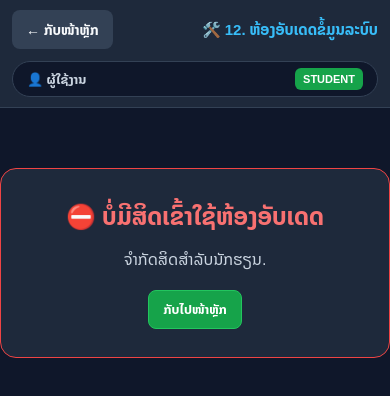
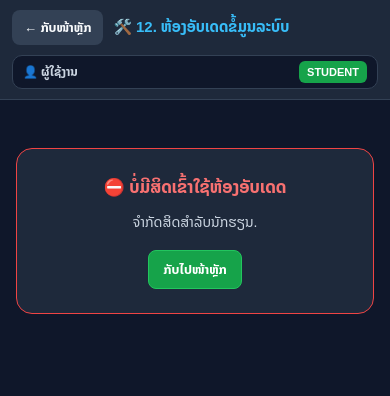
Before and after one commit to vong7878/school, a plain HTML site: page update.html in a window 390 px wide. Drawn offline with Linux system fonts and the light colour scheme.

Commit message:
Update update.html

```diff
--- a/update.html
+++ b/update.html
@@ -2,49 +2,82 @@
 <html lang="lo">
 <head>
     <meta charset="UTF-8">
-    <meta name="viewport" content="width=device-width, initial-scale=1.0">
+    <meta name="viewport" content="width=device-width, initial-scale=1.0, viewport-fit=cover">
     <title>12. ຫ້ອງອັບເດດຂໍ້ມູນລະບົບໂຮງຮຽນ</title>
     <link href="https://fonts.googleapis.com/css2?family=Noto+Sans+Lao:wght@300;400;600;700&display=swap" rel="stylesheet">
     <style>
         * { box-sizing: border-box; margin: 0; padding: 0; font-family: 'Noto Sans Lao', sans-serif; }
-        body { background: #0f172a; color: #f8fafc; min-height: 100vh; }
+        html, body {
+            background: #0f172a;
+            color: #f8fafc;
+            min-height: 100vh;
+            min-height: 100dvh;
+            max-width: 100%;
+            overflow-x: hidden;
+            -webkit-text-size-adjust: 100%;
+        }
 
         .topbar {
             background: #1e293b;
             border-bottom: 1px solid #334155;
-            padding: 14px 20px;
+            padding: 12px 16px;
             display: flex;
             align-items: center;
             justify-content: space-between;
             flex-wrap: wrap;
-            gap: 12px;
+            gap: 10px;
             position: sticky;
             top: 0;
             z-index: 100;
         }
-        .topbar-left { display: flex; align-items: center; gap: 12px; flex-wrap: wrap; }
+        .topbar-left {
+            display: flex;
+            align-items: center;
+            gap: 10px;
+            flex-wrap: wrap;
+            min-width: 0;
+            flex: 1 1 auto;
+        }
         .back-btn {
             background: #334155;
             color: #f8fafc;
             text-decoration: none;
-            padding: 8px 14px;
+            padding: 8px 13px;
             border-radius: 8px;
-            font-size: 14px;
+            font-size: 13.5px;
             font-weight: 600;
+            white-space: nowrap;
+            flex-shrink: 0;
+            transition: 0.2s;
         }
         .back-btn:hover { background: #475569; }
-        .page-title { font-size: 18px; font-weight: 700; color: #38bdf8; }
+        .page-title {
+            font-size: clamp(15px, 2.2vw, 18px);
+            font-weight: 700;
+            color: #38bdf8;
+            line-height: 1.35;
+            min-width: 0;
+            overflow-wrap: anywhere;
+        }
 
         .user-pill {
             background: #0f172a;
             border: 1px solid #334155;
-            padding: 6px 14px;
+            padding: 6px 12px;
             border-radius: 999px;
-            font-size: 13px;
+            font-size: 12.5px;
             color: #cbd5e1;
             display: flex;
             align-items: center;
             gap: 8px;
+            max-width: 100%;
+            min-width: 0;
+        }
+        .user-pill > span:first-child {
+            overflow: hidden;
+            text-overflow: ellipsis;
+            white-space: nowrap;
+            max-width: 220px;
         }
         .role-tag {
             background: #16a34a;
@@ -53,26 +86,37 @@
             border-radius: 6px;
             font-size: 11px;
             font-weight: 700;
-        }
-
-        .container { max-width: 1280px; margin: 24px auto; padding: 0 16px; }
+            white-space: nowrap;
+            flex-shrink: 0;
+        }
+
+        .container {
+            width: 100%;
+            max-width: 1280px;
+            margin: 20px auto 32px;
+            padding: 0 14px;
+            min-width: 0;
+        }
 
         .submenus {
             display: grid;
             grid-template-columns: repeat(auto-fit, minmax(175px, 1fr));
             gap: 10px;
-            margin-bottom: 20px;
+            margin-bottom: 18px;
         }
         .submenu-btn {
             background: #1e293b;
             color: #cbd5e1;
             border: 1px solid #334155;
-            padding: 11px 14px;
+            padding: 11px 13px;
             border-radius: 12px;
             font-size: 13px;
             font-weight: 700;
             cursor: pointer;
             text-align: left;
+            line-height: 1.35;
+            min-width: 0;
+            overflow-wrap: anywhere;
             transition: 0.2s;
         }
         .submenu-btn:hover { border-color: #38bdf8; color: #fff; }
@@ -97,9 +141,11 @@
             border: 1px solid #334155;
             padding: 7px 13px;
             border-radius: 8px;
-            font-size: 13px;
+            font-size: 12.5px;
             font-weight: 600;
             cursor: pointer;
+            flex: 1 1 150px;
+            text-align: center;
         }
         .score-sub-btn.active {
             background: #0284c7;
@@ -111,8 +157,9 @@
             background: #1e293b;
             border: 1px solid #334155;
             border-radius: 16px;
-            padding: 20px;
+            padding: 18px;
             box-shadow: 0 10px 28px rgba(0,0,0,0.3);
+            min-width: 0;
         }
 
         .panel-top {
@@ -121,11 +168,16 @@
             justify-content: space-between;
             flex-wrap: wrap;
             gap: 10px;
-            padding-bottom: 14px;
+            padding-bottom: 12px;
             margin-bottom: 16px;
             border-bottom: 1px solid #334155;
         }
-        .panel-top h2 { font-size: 18px; color: #f8fafc; }
+        .panel-top h2 {
+            font-size: clamp(15px, 2vw, 18px);
+            color: #f8fafc;
+            line-height: 1.35;
+            overflow-wrap: anywhere;
+        }
         .sync-note {
             font-size: 12px;
             color: #86efac;
@@ -133,31 +185,43 @@
             border: 1px solid rgba(34, 197, 94, 0.35);
             padding: 5px 10px;
             border-radius: 8px;
+            line-height: 1.35;
+            max-width: 100%;
         }
 
         .form-card {
             background: #0f172a;
             border: 1px solid #334155;
             border-radius: 12px;
-            padding: 16px;
+            padding: 15px;
             margin-bottom: 18px;
-        }
-        .form-card h3 { font-size: 15px; color: #7dd3fc; margin-bottom: 12px; }
+            min-width: 0;
+        }
+        .form-card h3 {
+            font-size: 14.5px;
+            color: #7dd3fc;
+            margin-bottom: 12px;
+            line-height: 1.35;
+        }
 
         .form-grid {
             display: grid;
             grid-template-columns: repeat(auto-fit, minmax(190px, 1fr));
             gap: 10px;
         }
+        .form-group { min-width: 0; }
         .form-group label {
             display: block;
             font-size: 12px;
             color: #94a3b8;
             margin-bottom: 4px;
+            line-height: 1.3;
+            overflow-wrap: anywhere;
         }
         .form-group input,
         .form-group select {
             width: 100%;
+            min-width: 0;
             padding: 9px 10px;
             border-radius: 8px;
             border: 1px solid #334155;
@@ -192,6 +256,8 @@
             font-size: 13px;
             font-weight: 600;
             cursor: pointer;
+            white-space: nowrap;
+            transition: 0.2s;
         }
         .btn:hover { background: #334155; }
         .btn-save { background: #16a34a; border-color: #22c55e; color: #fff; }
@@ -199,33 +265,45 @@
         .btn-edit { background: #eab308; border-color: #facc15; color: #0f172a; padding: 5px 10px; font-size: 12px; }
         .btn-del { background: #dc2626; border-color: #ef4444; color: #fff; padding: 5px 10px; font-size: 12px; }
 
-        .table-wrap { width: 100%; overflow-x: auto; }
+        .table-wrap {
+            width: 100%;
+            overflow-x: auto;
+            -webkit-overflow-scrolling: touch;
+            border-radius: 10px;
+        }
         table {
             width: 100%;
             border-collapse: collapse;
-            min-width: 760px;
+            min-width: 720px;
         }
         th, td {
             border: 1px solid #334155;
-            padding: 10px 12px;
+            padding: 9px 11px;
             text-align: left;
             font-size: 13px;
-        }
-        th { background: #0f172a; color: #93c5fd; font-weight: 700; }
-        td { background: #162032; }
-        .empty-row { text-align: center; color: #94a3b8; padding: 16px; }
+            line-height: 1.35;
+            vertical-align: middle;
+        }
+        th { background: #0f172a; color: #93c5fd; font-weight: 700; white-space: nowrap; }
+        td { background: #162032; overflow-wrap: anywhere; }
+        td:last-child { white-space: nowrap; }
+        .empty-row { text-align: center; color: #94a3b8; padding: 16px; white-space: normal; }
 
         .denied-box {
             max-width: 560px;
-            margin: 60px auto;
+            margin: 48px 16px;
             background: #1e293b;
             border: 1px solid #ef4444;
             border-radius: 16px;
-            padding: 28px;
+            padding: 24px 18px;
             text-align: center;
         }
-        .denied-box h2 { color: #f87171; margin-bottom: 10px; }
-        .denied-box p { color: #cbd5e1; margin-bottom: 18px; }
+        @media (min-width: 600px) {
+            .denied-box { margin: 60px auto; padding: 28px; }
+        }
+        .denied-box h2 { color: #f87171; margin-bottom: 10px; font-size: clamp(17px, 3vw, 22px); }
+        .denied-box p { color: #cbd5e1; margin-bottom: 18px; font-size: 14px; line-height: 1.5; }
+
         /* ເຊື່ອງ badge / ປ້າຍສະຖານະ Firebase */
         #fbSyncBadge,
         .badge-fb,
@@ -306,27 +384,44 @@
 (function () {
     const STYLE_ID = "js-responsive-update-style";
 
-    function buildUpdateResponsiveCss(width) {
+    function buildUpdateResponsiveCss(width, isLandscape) {
+        const isTinyMobile = width <= 360;
         const isSmallMobile = width <= 480;
         const isMobile = width <= 768;
         const isTablet = width <= 1024;
         const isWide = width >= 1440;
 
         const containerMaxWidth = isWide ? "1400px" : "1280px";
-        const containerPadding = isSmallMobile ? "0 10px 24px" : isMobile ? "0 12px 28px" : "0 16px 32px";
-        const containerMargin = isMobile ? "14px auto" : "24px auto";
-        const panelPadding = isSmallMobile ? "12px" : isTablet ? "16px" : "20px";
-        const formCardPadding = isSmallMobile ? "12px" : "16px";
-        const titleSize = isSmallMobile ? "15px" : isTablet ? "16.5px" : "18px";
-        const submenuCols = isSmallMobile
+        const containerPadding = isTinyMobile
+            ? "0 8px 20px"
+            : isSmallMobile
+            ? "0 10px 24px"
+            : isMobile
+            ? "0 12px 28px"
+            : "0 16px 32px";
+        const containerMargin = isMobile ? "12px auto" : "24px auto";
+        const panelPadding = isTinyMobile ? "10px" : isSmallMobile ? "12px" : isTablet ? "16px" : "20px";
+        const formCardPadding = isTinyMobile ? "10px" : isSmallMobile ? "12px" : "16px";
+        const titleSize = isTinyMobile ? "14px" : isSmallMobile ? "15px" : isTablet ? "16.5px" : "18px";
+        const submenuCols = isTinyMobile
+            ? "1fr"
+            : isSmallMobile
             ? "repeat(2, minmax(0, 1fr))"
+            : isMobile && isLandscape
+            ? "repeat(4, minmax(0, 1fr))"
             : isMobile
             ? "repeat(2, minmax(0, 1fr))"
             : isTablet
             ? "repeat(3, minmax(0, 1fr))"
             : "repeat(auto-fit, minmax(175px, 1fr))";
-        const formCols = isMobile ? "1fr" : isTablet ? "repeat(2, minmax(0, 1fr))" : "repeat(auto-fit, minmax(190px, 1fr))";
-        const minTableWidth = isSmallMobile ? "560px" : isMobile ? "660px" : "760px";
+        const formCols = isMobile && !isLandscape
+            ? "1fr"
+            : isMobile && isLandscape
+            ? "repeat(2, minmax(0, 1fr))"
+            : isTablet
+            ? "repeat(2, minmax(0, 1fr))"
+            : "repeat(auto-fit, minmax(190px, 1fr))";
+        const minTableWidth = isTinyMobile ? "520px" : isSmallMobile ? "580px" : isMobile ? "660px" : "760px";
 
         return `
             html, body {
@@ -337,7 +432,8 @@
                 min-width: 0 !important;
             }
             .topbar {
-                padding: ${isSmallMobile ? "10px 12px" : "14px 20px"} !important;
+                padding: ${isTinyMobile ? "8px 10px" : isSmallMobile ? "10px 12px" : "12px 16px"} !important;
+                gap: ${isTinyMobile ? "7px" : "10px"} !important;
             }
             .page-title {
                 font-size: ${titleSize} !important;
@@ -350,12 +446,13 @@
             .submenus {
                 display: grid !important;
                 grid-template-columns: ${submenuCols} !important;
-                gap: ${isSmallMobile ? "8px" : "10px"} !important;
-                margin-bottom: ${isMobile ? "14px" : "20px"} !important;
+                gap: ${isTinyMobile ? "6px" : isSmallMobile ? "8px" : "10px"} !important;
+                margin-bottom: ${isMobile ? "12px" : "18px"} !important;
             }
             .submenu-btn {
-                padding: ${isSmallMobile ? "9px 10px" : "11px 14px"} !important;
-                font-size: ${isSmallMobile ? "12px" : "13px"} !important;
+                padding: ${isTinyMobile ? "8px 9px" : isSmallMobile ? "9px 10px" : "11px 13px"} !important;
+                font-size: ${isTinyMobile ? "11.5px" : isSmallMobile ? "12px" : "13px"} !important;
+                border-radius: ${isSmallMobile ? "9px" : "12px"} !important;
             }
             .panel {
                 padding: ${panelPadding} !important;
@@ -366,11 +463,17 @@
             }
             .form-card {
                 padding: ${formCardPadding} !important;
+                border-radius: ${isSmallMobile ? "10px" : "12px"} !important;
             }
             .form-grid {
                 display: grid !important;
                 grid-template-columns: ${formCols} !important;
-                gap: ${isSmallMobile ? "8px" : "10px"} !important;
+                gap: ${isTinyMobile ? "7px" : isSmallMobile ? "8px" : "10px"} !important;
+            }
+            .form-group input,
+            .form-group select {
+                padding: ${isTinyMobile ? "7px 8px" : isSmallMobile ? "8px 9px" : "9px 10px"} !important;
+                font-size: ${isSmallMobile ? "12.5px" : "13px"} !important;
             }
             .table-wrap {
                 overflow-x: auto !important;
@@ -380,22 +483,48 @@
             table {
                 min-width: ${minTableWidth} !important;
             }
-            ${isSmallMobile ? `
+            ${isMobile ? `
                 .topbar {
                     flex-direction: column !important;
                     align-items: stretch !important;
                 }
-                .topbar-left, .user-pill {
+                .topbar-left {
+                    width: 100% !important;
+                    justify-content: flex-start !important;
+                }
+                .user-pill {
+                    width: 100% !important;
                     justify-content: space-between !important;
+                    border-radius: 10px !important;
+                    padding: 5px 10px !important;
+                    font-size: 12px !important;
+                }
+                .user-pill > span:first-child {
+                    max-width: ${isTinyMobile ? "170px" : "230px"} !important;
+                }
+                .back-btn {
+                    padding: ${isTinyMobile ? "6px 10px" : "7px 12px"} !important;
+                    font-size: ${isTinyMobile ? "12px" : "13px"} !important;
+                }
+                .sync-note {
                     width: 100% !important;
+                    font-size: 11.5px !important;
+                }
+                .form-actions {
+                    flex-direction: column !important;
                 }
                 .form-actions .btn {
-                    flex: 1 1 auto !important;
+                    width: 100% !important;
                     text-align: center !important;
+                    padding: 9px 12px !important;
                 }
                 th, td {
-                    padding: 8px 9px !important;
-                    font-size: 12px !important;
+                    padding: ${isTinyMobile ? "7px 8px" : "8px 9px"} !important;
+                    font-size: ${isTinyMobile ? "11.5px" : "12px"} !important;
+                }
+                .btn-edit, .btn-del {
+                    padding: 4px 8px !important;
+                    font-size: 11px !important;
                 }
             ` : ""}
         `;
@@ -403,7 +532,11 @@
 
     function applyUpdateResponsiveLayout() {
         const width = window.innerWidth || document.documentElement.clientWidth || 1024;
+        const height = window.innerHeight || document.documentElement.clientHeight || 768;
+        const isLandscape = width > height;
+
         document.documentElement.dataset.screenMode =
+            width <= 360 ? "mobile-xxs" :
             width <= 480 ? "mobile-xs" :
             width <= 768 ? "mobile" :
             width <= 1024 ? "tablet" :
@@ -415,7 +548,7 @@
             styleEl.id = STYLE_ID;
             document.head.appendChild(styleEl);
         }
-        styleEl.textContent = buildUpdateResponsiveCss(width);
+        styleEl.textContent = buildUpdateResponsiveCss(width, isLandscape);
     }
 
     let resizeTimer = null;
```
